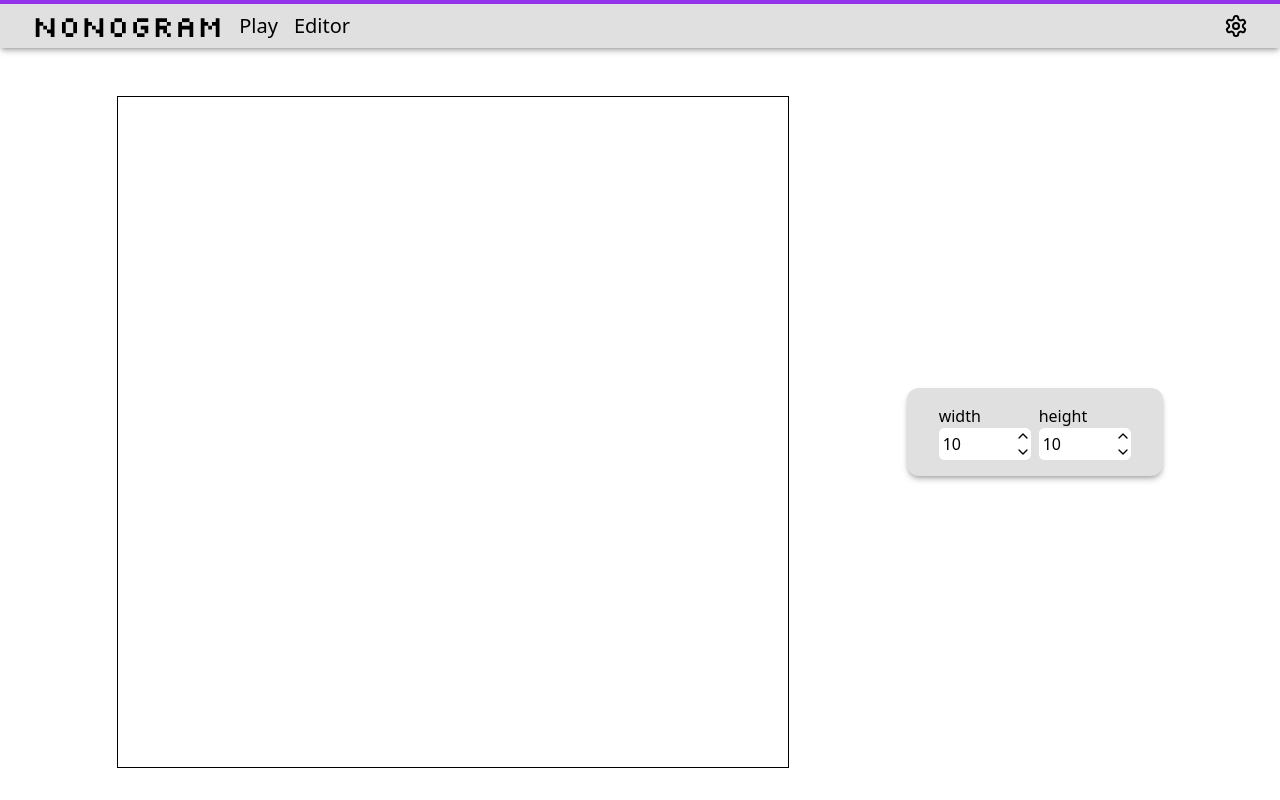
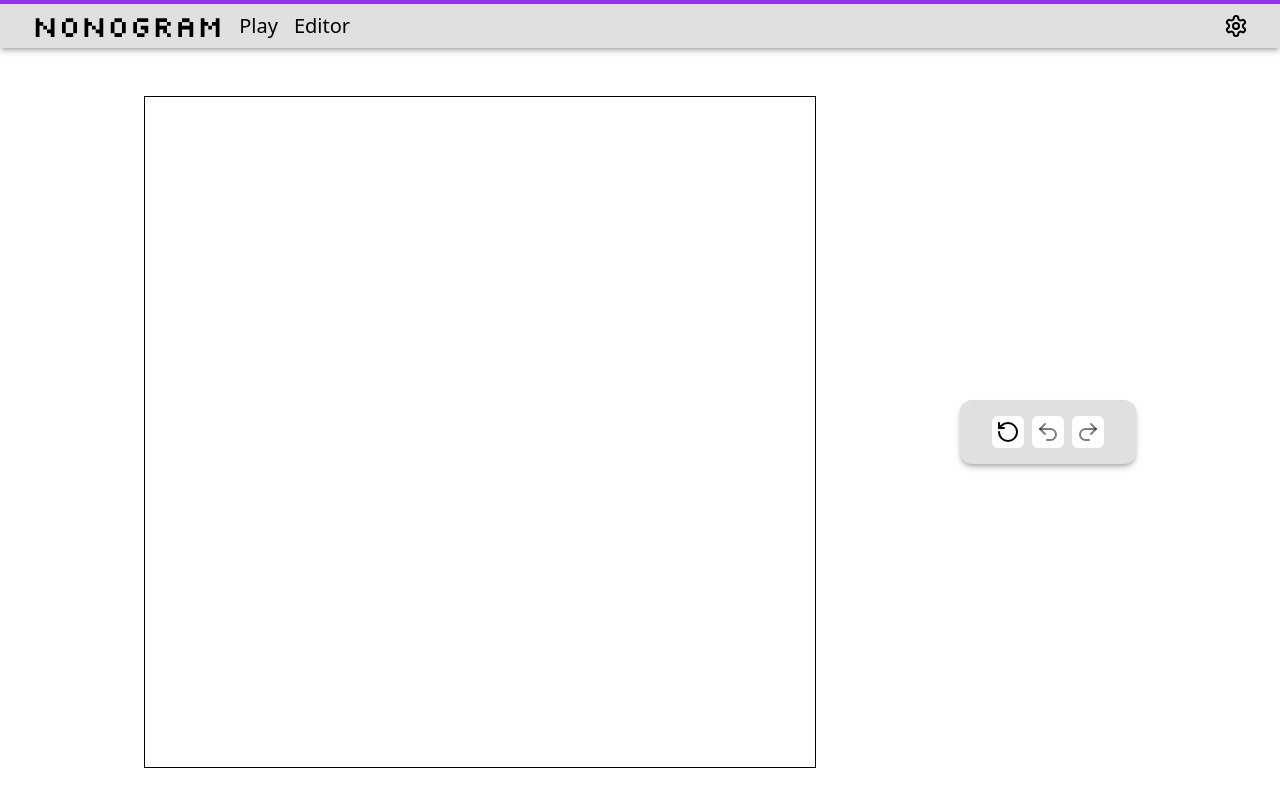
Before and after one commit to pharaok/nonogram, a Next.js app: page /editor in a window 1280 px wide. Built offline with nearby package versions, Linux system fonts and the light colour scheme.

Commit message:
use grid slice in editor

```diff
--- a/src/app/editor/page.tsx
+++ b/src/app/editor/page.tsx
@@ -1,30 +1,32 @@
 "use client";
 
+import Button from "components/button";
 import Canvas from "components/canvas";
-import NumberInput from "components/numberInput";
-import { plotLine } from "helpers";
 import { Rect } from "helpers/canvas";
-import produce from "immer";
+import { selectCanRedo, selectCanUndo } from "history";
 import { clamp, isEqual } from "lodash-es";
-import { useEffect, useRef, useState } from "react";
-import { EntriesOf, Point } from "types";
+import { Redo2, RotateCcw, Undo2 } from "lucide-react";
+import { useState } from "react";
+import { createGridSlice, selectDimensions } from "store";
+import { Point } from "types";
+import { createStore, useStore } from "zustand";
 
 export default function Editor() {
-  const cursor = useRef<Point>([0, 0]);
-  const brush = useRef(1);
-  const [dimensions, setDimensions] = useState({ width: 10, height: 10 });
-  const [grid, setGrid] = useState(
-    [...Array(dimensions.height)].map(() => Array(dimensions.width).fill(0))
+  const [gridStore, _] = useState(
+    createStore(createGridSlice([...Array(10)].map(() => Array(10).fill(0))))
   );
-  useEffect(() => {
-    setGrid((grid) =>
-      [...Array(dimensions.height)].map((_, y) =>
-        Array(dimensions.width)
-          .fill(0)
-          .map((v, x) => grid?.[y]?.[x] ?? v)
-      )
-    );
-  }, [dimensions]);
+  const grid = useStore(gridStore, (state) => state.grid);
+  const dimensions = useStore(gridStore, selectDimensions);
+  const paint = useStore(gridStore, (state) => state.paint);
+  const cursor = useStore(gridStore, (state) => state.cursor);
+  const moveCursorTo = useStore(gridStore, (state) => state.moveCursorTo);
+
+  const undo = useStore(gridStore, (state) => state.undo);
+  const redo = useStore(gridStore, (state) => state.redo);
+  const clear = useStore(gridStore, (state) => state.clear);
+  const canUndo = useStore(gridStore, selectCanUndo);
+  const canRedo = useStore(gridStore, selectCanRedo);
+
   return (
     <main className="relative flex-1">
       <div className="items center absolute inset-0 flex flex-col items-center justify-evenly gap-8 p-4 md:flex-row md:p-8">
@@ -32,37 +34,25 @@ export default function Editor() {
           <div
             className="relative max-h-full max-w-full overflow-hidden"
             style={{
-              aspectRatio: `${dimensions.width} / ${dimensions.height}`,
+              aspectRatio: dimensions.join("/"),
             }}
           >
             <Canvas
               className="absolute h-full w-full touch-none border border-foreground"
-              viewBox={[0, 0, dimensions.width, dimensions.height]}
+              viewBox={[0, 0, ...dimensions]}
               onPointerDown={(e, coords) => {
-                const [x, y] = coords;
-                brush.current = +!grid[y][x];
-                setGrid(
-                  produce((draft) => {
-                    draft[y][x] = brush.current;
-                  })
-                );
+                paint([coords], { brush: 1 });
+                moveCursorTo(...coords);
                 e.currentTarget.setPointerCapture(e.pointerId);
-                cursor.current = coords;
               }}
               onPointerMove={(e, coords) => {
                 if (!e.buttons) return;
-                if (isEqual(coords, cursor.current)) return;
                 coords = coords.map((c, i) =>
-                  clamp(c, 0, [dimensions.width, dimensions.height][i] - 1)
+                  clamp(c, 0, dimensions[i] - 1)
                 ) as Point;
-                setGrid(
-                  produce(grid, (draft) => {
-                    plotLine(cursor.current, coords, ([x, y]) => {
-                      draft[y][x] = brush.current;
-                    });
-                  })
-                );
-                cursor.current = coords;
+                if (isEqual(coords, cursor)) return;
+                paint([cursor, coords], { toggle: false });
+                moveCursorTo(...coords);
               }}
             >
               {(canvas) => {
@@ -87,19 +77,29 @@ export default function Editor() {
             <div className="h-screen w-screen"></div>
           </div>
         </div>
-        <div className="grid w-64 grid-cols-2 gap-2 rounded-xl bg-background-alt py-4 px-8 shadow-md shadow-black/25">
-          {(Object.entries(dimensions) as EntriesOf<typeof dimensions>).map(
-            ([k, v], i) => (
-              <div key={i}>
-                <label htmlFor={k}>{k}</label>
-                <NumberInput
-                  className="!bg-background"
-                  value={v}
-                  onChange={(v) => setDimensions({ ...dimensions, [k]: v })}
-                />
-              </div>
-            )
-          )}
+        <div className="flex flex-col items-center gap-2 rounded-xl bg-background-alt py-4 px-8 shadow-md shadow-black/25">
+          <div className="flex gap-2">
+            <Button
+              className="flex h-8 w-8 items-center justify-center bg-background"
+              onClick={() => clear()}
+            >
+              <RotateCcw />
+            </Button>
+            <Button
+              className="flex h-8 w-8 items-center justify-center bg-background"
+              onClick={() => undo()}
+              disabled={!canUndo}
+            >
+              <Undo2 />
+            </Button>
+            <Button
+              className="flex h-8 w-8 items-center justify-center bg-background"
+              onClick={() => redo()}
+              disabled={!canRedo}
+            >
+              <Redo2 />
+            </Button>
+          </div>
         </div>
       </div>
     </main>
```
